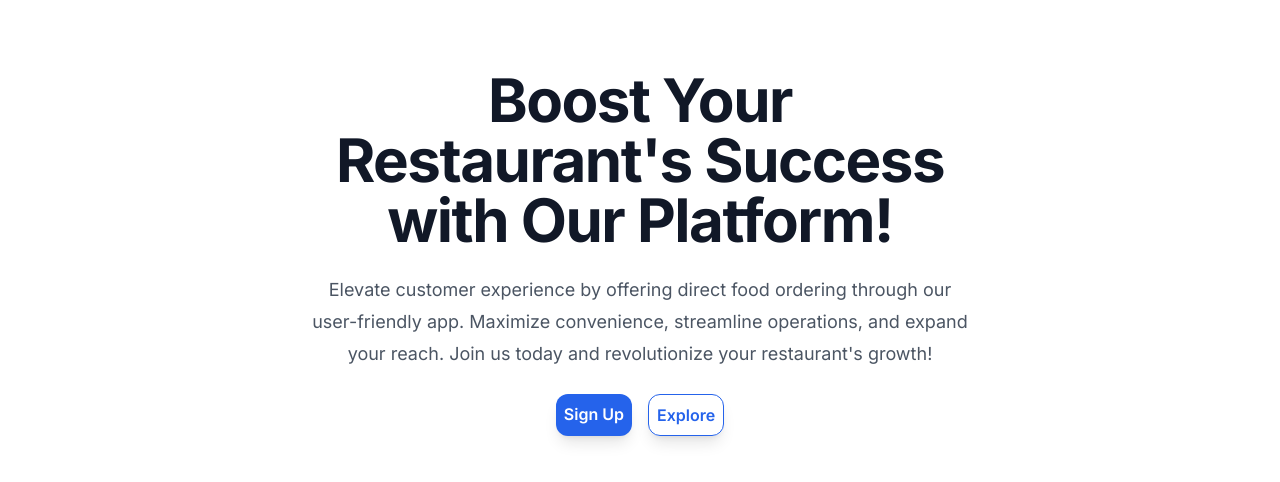
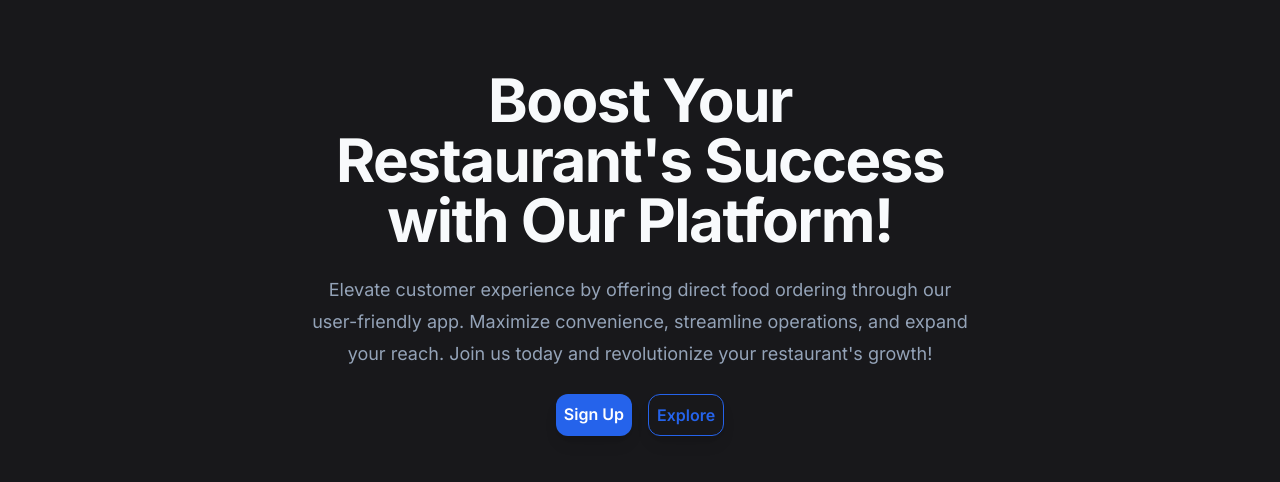
Before and after one commit to jaimetrovoada/got-food, a Next.js app in the folder client/: page / in a window 1280 px wide. Shown: the part 228-710 px from the top of the page. Built offline with nearby package versions, Linux system fonts and the light colour scheme; no server answers.

Commit message:
change homepage colors

```diff
--- a/client/app/page.tsx
+++ b/client/app/page.tsx
@@ -4,12 +4,12 @@ import Link from "next/link";
 
 const Page = async () => {
   return (
-    <Container className="max-w-full items-center justify-center gap-8 bg-white">
+    <Container className="max-w-full items-center justify-center gap-8 text-slate-50">
       <div className="mx-auto max-w-2xl py-32 text-center sm:py-48 lg:py-56">
-        <p className="text-4xl font-bold tracking-tight text-gray-900 sm:text-6xl">
+        <p className="text-4xl font-bold tracking-tight sm:text-6xl">
           Boost Your Restaurant&apos;s Success with Our Platform!
         </p>
-        <p className="mt-6 text-lg leading-8 text-gray-600">
+        <p className="mt-6 text-lg leading-8 text-slate-400">
           Elevate customer experience by offering direct food ordering through
           our user-friendly app. Maximize convenience, streamline operations,
           and expand your reach. Join us today and revolutionize your
```
